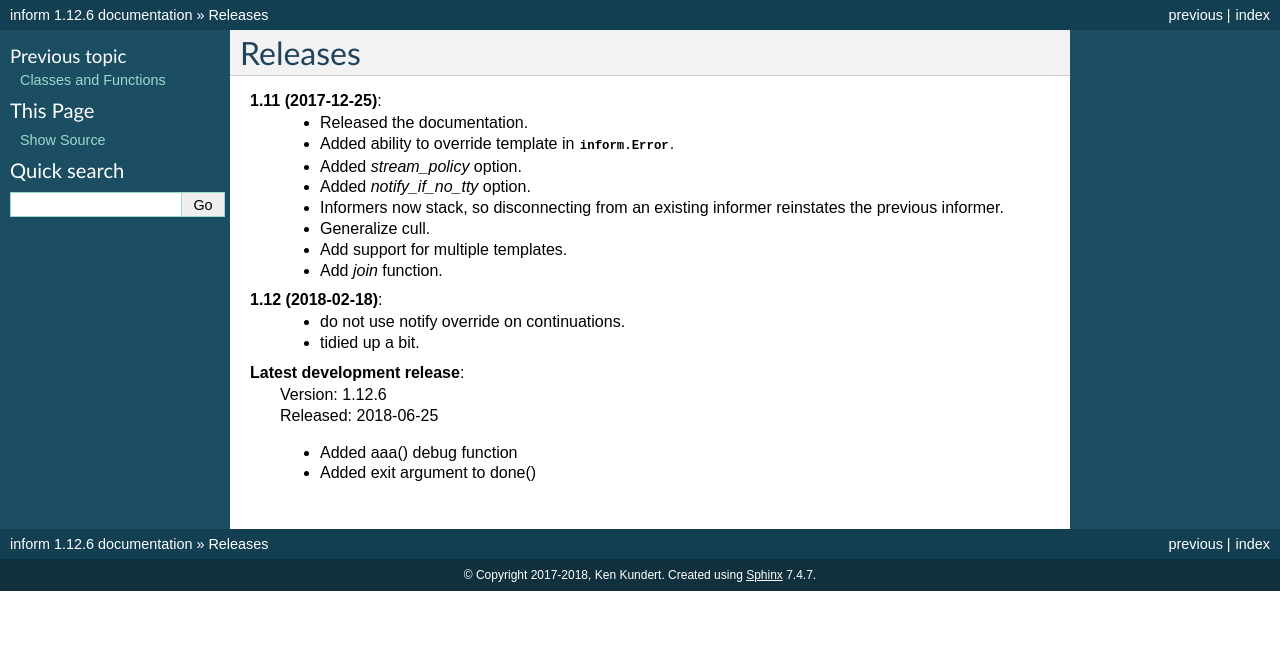
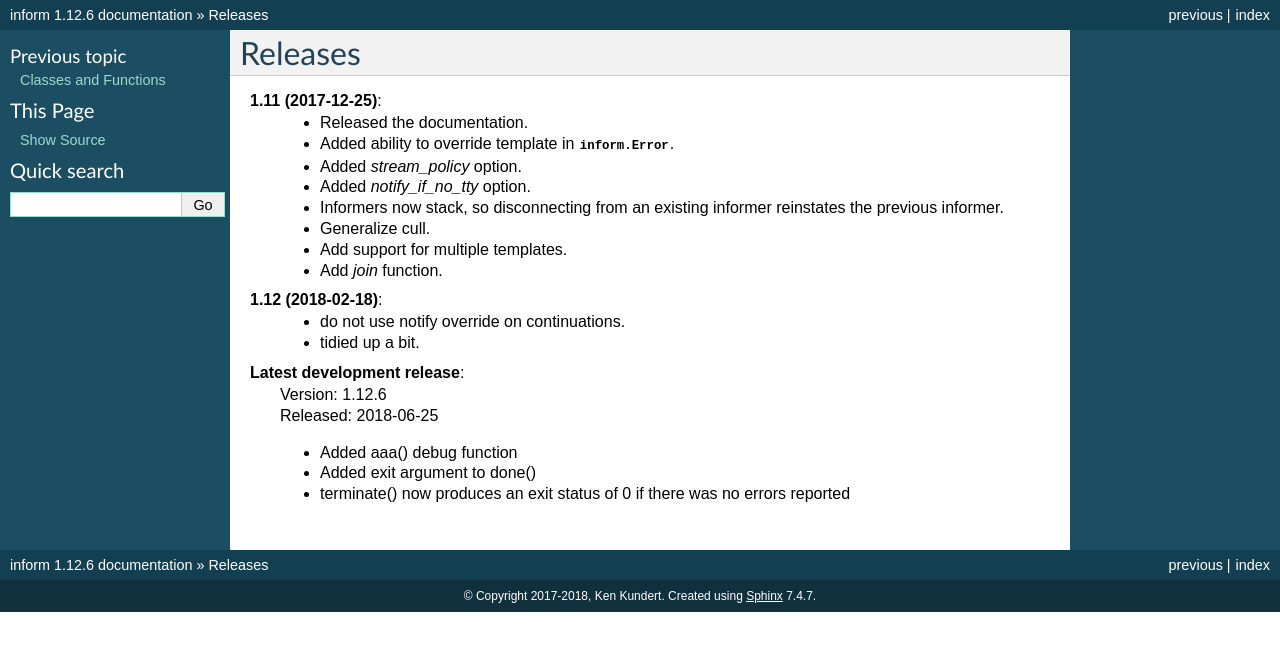
Before and after one commit to KenKundert/inform, a Sphinx documentation site: the page built from doc/releases.rst, in a window 1280 px wide. Shown: the top 651 px of the page. Built offline with Sphinx 7.4.7, drawn with Linux system fonts in a browser that asks for light colours.

Commit message:
Update list of changed in current release (in release notes).

```diff
--- a/doc/releases.rst
+++ b/doc/releases.rst
@@ -22,3 +22,5 @@ Releases
 
     - Added aaa() debug function
     - Added exit argument to done()
+    - terminate() now produces an exit status of 0 if there was no errors
+      reported
```
